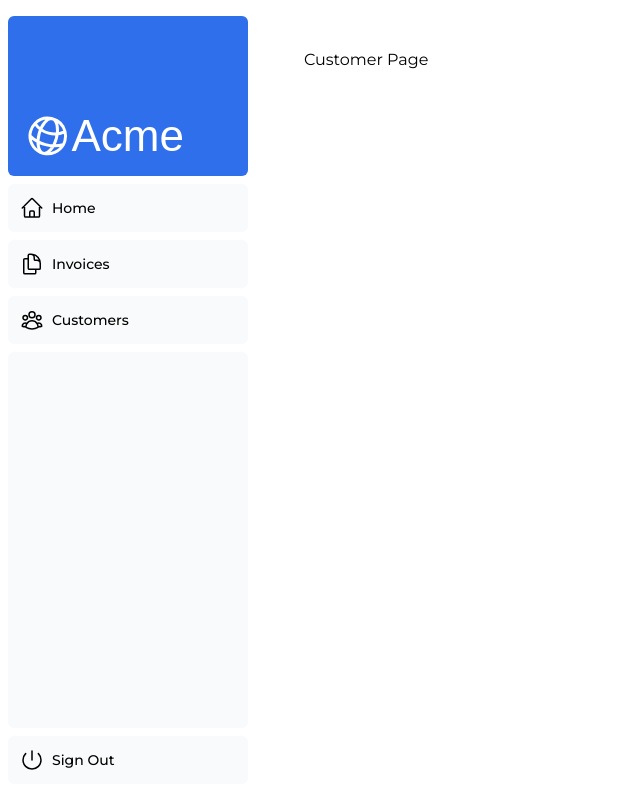
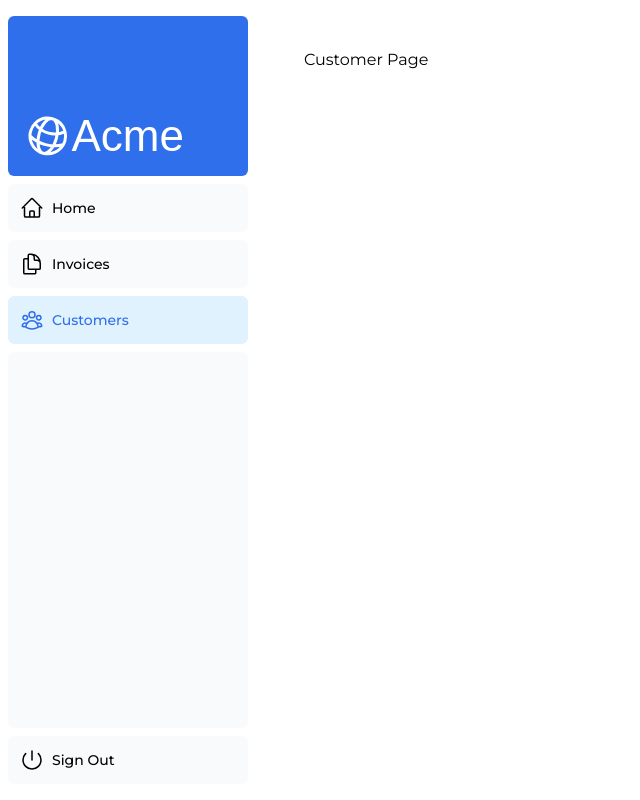
Before and after one commit to MaicolCode/Dashboard-Vercel, a Next.js app: page /dashboard/customers in a window 1280 px wide. Shown: the whole page, without its empty margins (0-640 px from the left). Built offline with nearby package versions, Linux system fonts and the light colour scheme; a web font is replaced by a local one.

Commit message:
Aplicacion de navegacion entre paginas

```diff
--- a/app/ui/dashboard/nav-links.tsx
+++ b/app/ui/dashboard/nav-links.tsx
@@ -1,8 +1,13 @@
+'use client'
+
 import {
   UserGroupIcon,
   HomeIcon,
-  DocumentDuplicateIcon,
-} from '@heroicons/react/24/outline';
+  DocumentDuplicateIcon
+} from '@heroicons/react/24/outline'
+import Link from 'next/link'
+import { usePathname } from 'next/navigation'
+import clsx from 'clsx'
 
 // Map of links to display in the side navigation.
 // Depending on the size of the application, this would be stored in a database.
@@ -11,27 +16,32 @@
   {
     name: 'Invoices',
     href: '/dashboard/invoices',
-    icon: DocumentDuplicateIcon,
+    icon: DocumentDuplicateIcon
   },
-  { name: 'Customers', href: '/dashboard/customers', icon: UserGroupIcon },
-];
+  { name: 'Customers', href: '/dashboard/customers', icon: UserGroupIcon }
+]
 
 export default function NavLinks() {
+  const pathname = usePathname()
+
   return (
     <>
-      {links.map((link) => {
-        const LinkIcon = link.icon;
+      {links.map(link => {
+        const LinkIcon = link.icon
         return (
-          <a
+          <Link
             key={link.name}
             href={link.href}
-            className="flex h-[48px] grow items-center justify-center gap-2 rounded-md bg-gray-50 p-3 text-sm font-medium hover:bg-sky-100 hover:text-blue-600 md:flex-none md:justify-start md:p-2 md:px-3"
+            className={clsx(
+              'flex h-[48px] grow items-center justify-center gap-2 rounded-md bg-gray-50 p-3 text-sm font-medium hover:bg-sky-100 hover:text-blue-600 md:flex-none md:justify-start md:p-2 md:px-3',
+              { 'bg-sky-100 text-blue-600': pathname === link.href }
+            )}
           >
-            <LinkIcon className="w-6" />
-            <p className="hidden md:block">{link.name}</p>
-          </a>
-        );
+            <LinkIcon className='w-6' />
+            <p className='hidden md:block'>{link.name}</p>
+          </Link>
+        )
       })}
     </>
-  );
+  )
 }
```
